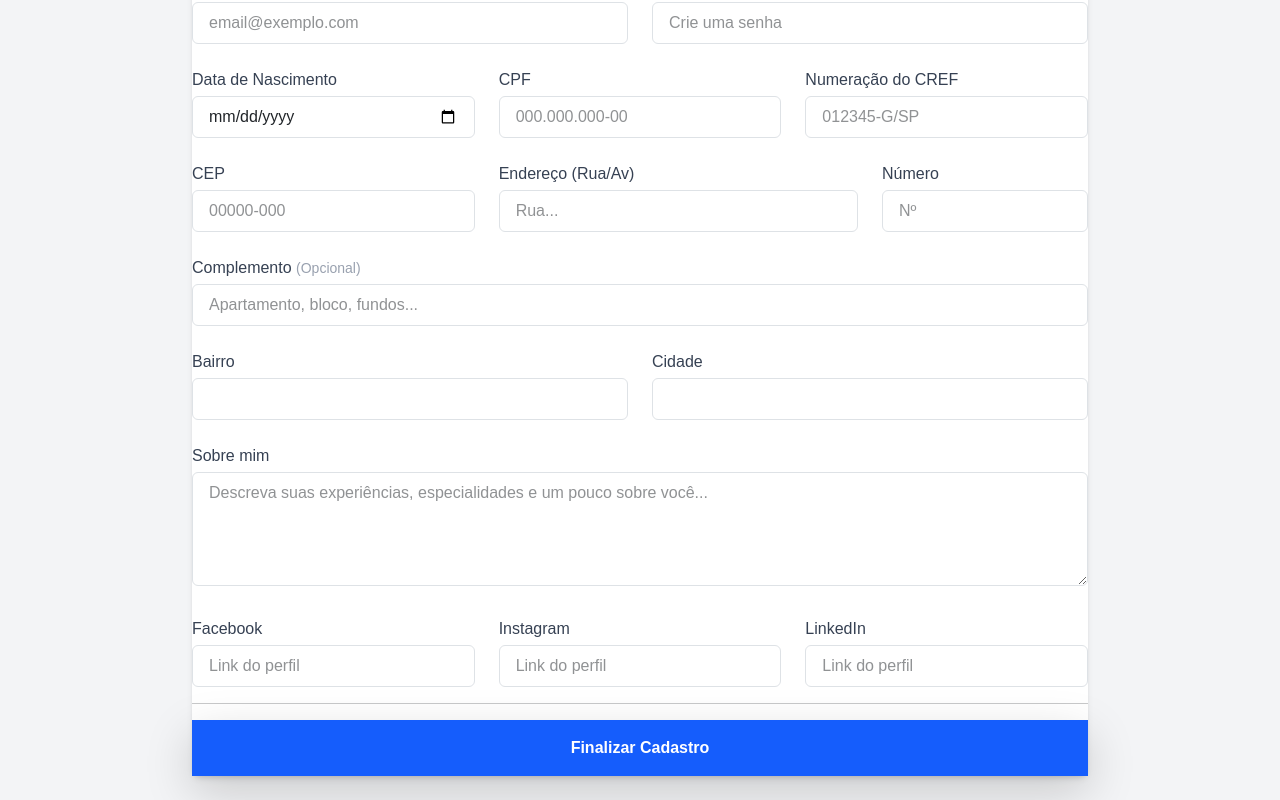
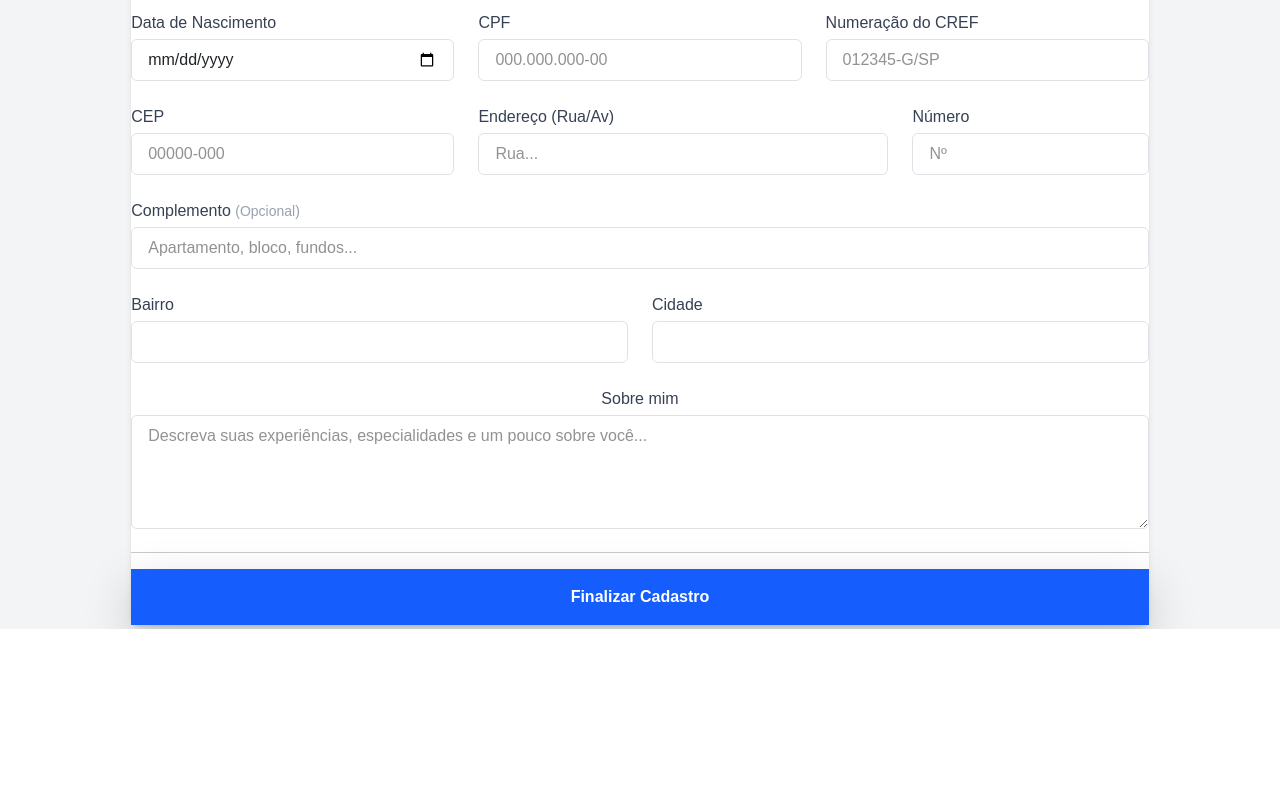
Before and after one commit to MatheusAndrade-Dev-prog/gym-zus-pass-v2, a Next.js app in the folder gym-zus-pass-front/: page /cadastro-instrutor in a window 1280 px wide. Shown: the part 379-1179 px from the top of the page. After the commit the page ends 1008 px from the top, so only its background shows below. Built offline with nearby package versions, Linux system fonts and the light colour scheme.

Commit message:
ajuster na lagura dos formulario de cadastro dos componetes aluno e intrututor e retiradar dos campos de redes sociais e ajuster no titulo sobre do componete intrutor

```diff
--- a/gym-zus-pass-front/app/cadastro-instrutor/page.tsx
+++ b/gym-zus-pass-front/app/cadastro-instrutor/page.tsx
@@ -6,7 +6,7 @@ export default function CadastroInstrutorPage() {
     <main>
       <Topo />
       <div className="mt-5">
-        <h1 className="text-center text-2xl font-bold mb-4">Cadastro de Professor</h1>
+        <h1 className="text-center text-2xl font-bold mb-4">Cadastro do Profissional</h1>
         <Instrutor />
       </div>
     </main>
--- a/gym-zus-pass-front/app/globals.css
+++ b/gym-zus-pass-front/app/globals.css
@@ -30,6 +30,7 @@ body {
 
 
 
+
 @media (prefers-color-scheme: dark) {
 
 }
--- a/gym-zus-pass-front/src/components/Aluno.tsx
+++ b/gym-zus-pass-front/src/components/Aluno.tsx
@@ -1,8 +1,8 @@
 export default function Aluno() {
   return (
-    <div className="flex items-center justify-center min-h-screen bg-gray-100 p-4">
-      <div className="bg-white p-8 rounded-lg shadow-md w-full max-w-4xl">
-        <h4 className="text-2xl font-bold mb-6 text-blue-600">Cadastro de Aluno</h4>
+    <div className="flex justify-center bg-gray-100 p-4">
+      <div className="bg-white p-8 rounded-lg shadow-md w-full">
+
 
         <form className="space-y-6">
           <div className="grid grid-cols-1 md:grid-cols-12 gap-4">
--- a/gym-zus-pass-front/src/components/Instrutor.tsx
+++ b/gym-zus-pass-front/src/components/Instrutor.tsx
@@ -1,8 +1,8 @@
 export default function Instrutor() {
   return (
-    <div className="flex items-center justify-center min-h-screen bg-gray-100 p-4">
-      <div className="bg-white p-8 rounded-lg shadow-md w-full max-w-4xl">
-        <h4 className="text-2xl font-bold mb-6 text-blue-600">Cadastro do Profissional</h4>
+    <div className="flex items-center justify-center min-h-screen bg-gray-100 p-1 ">
+      <div className="bg-white p-8 rounded-lg shadow-md w-full lg:w-4/5 max-w-[1500px] mx-auto">
+
 
         <form className="space-y-6">
           <div className="grid grid-cols-1 md:grid-cols-12 gap-4">
@@ -69,25 +69,11 @@ export default function Instrutor() {
               <input type="text" id="city" className="w-full border border-gray-300 rounded-md py-2 px-3 focus:outline-none focus:ring-2 focus:ring-blue-500" required />
             </div>
 
-            <div className="md:col-span-12">
-              <label htmlFor="description" className="block text-gray-700 font-medium mb-1">Sobre mim</label>
+            <div className="md:col-span-12 text-center">
+              <label htmlFor="description" className=" text-gray-700 font-medium mb-1">Sobre mim</label>
               <textarea id="description" rows={4} className="w-full border border-gray-300 rounded-md py-2 px-3 focus:outline-none focus:ring-2 focus:ring-blue-500" placeholder="Descreva suas experiências, especialidades e um pouco sobre você..."></textarea>
             </div>
 
-            <div className="md:col-span-4">
-              <label htmlFor="facebook" className="block text-gray-700 font-medium mb-1">Facebook</label>
-              <input type="text" id="facebook" className="w-full border border-gray-300 rounded-md py-2 px-3 focus:outline-none focus:ring-2 focus:ring-blue-500" placeholder="Link do perfil" />
-            </div>
-
-            <div className="md:col-span-4">
-              <label htmlFor="instagram" className="block text-gray-700 font-medium mb-1">Instagram</label>
-              <input type="text" id="instagram" className="w-full border border-gray-300 rounded-md py-2 px-3 focus:outline-none focus:ring-2 focus:ring-blue-500" placeholder="Link do perfil" />
-            </div>
-
-            <div className="md:col-span-4">
-              <label htmlFor="linkedin" className="block text-gray-700 font-medium mb-1">LinkedIn</label>
-              <input type="text" id="linkedin" className="w-full border border-gray-300 rounded-md py-2 px-3 focus:outline-none focus:ring-2 focus:ring-blue-500" placeholder="Link do perfil" />
-            </div>
           </div>
 
           <hr className="my-6 border-gray-200" />
```
